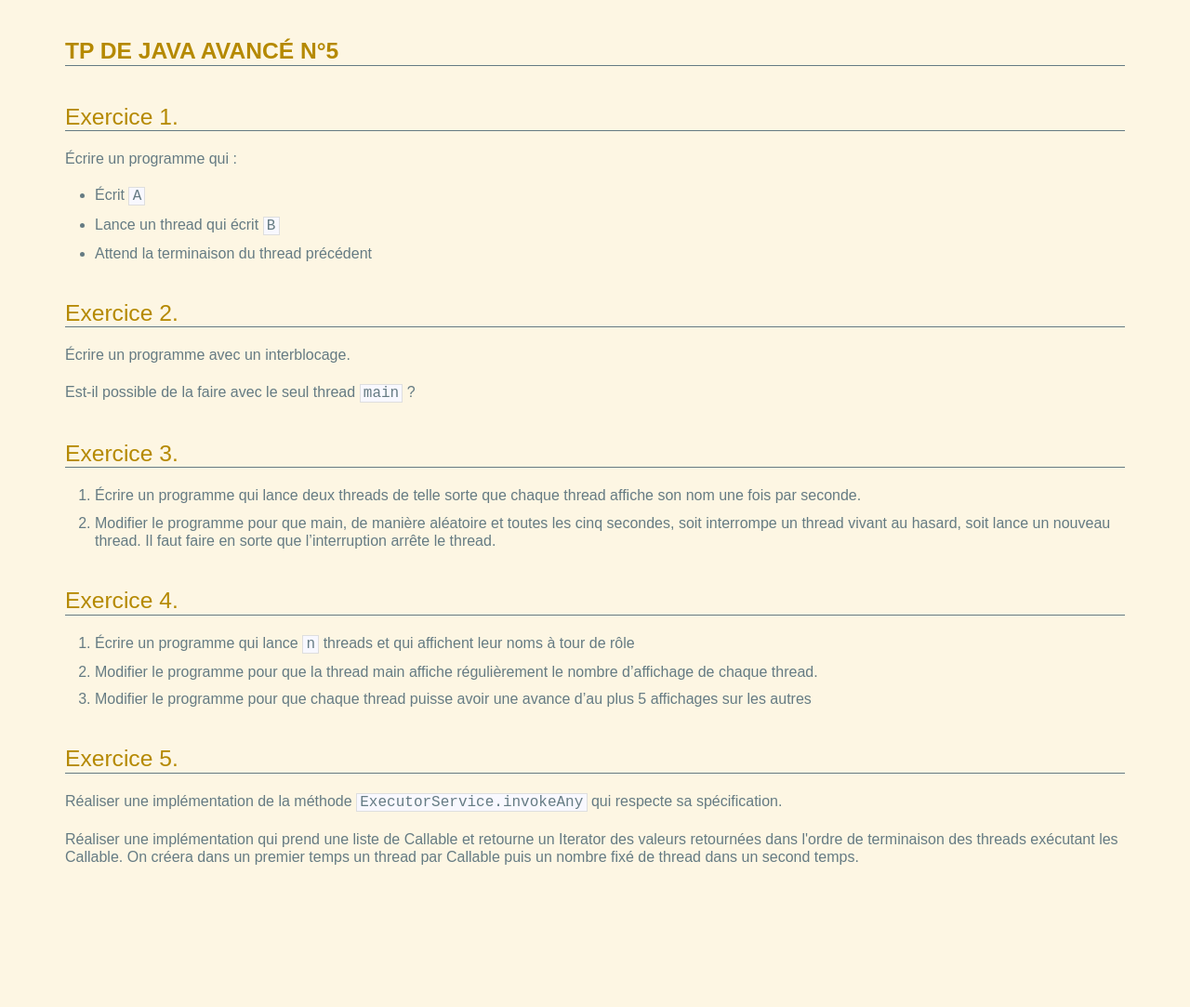
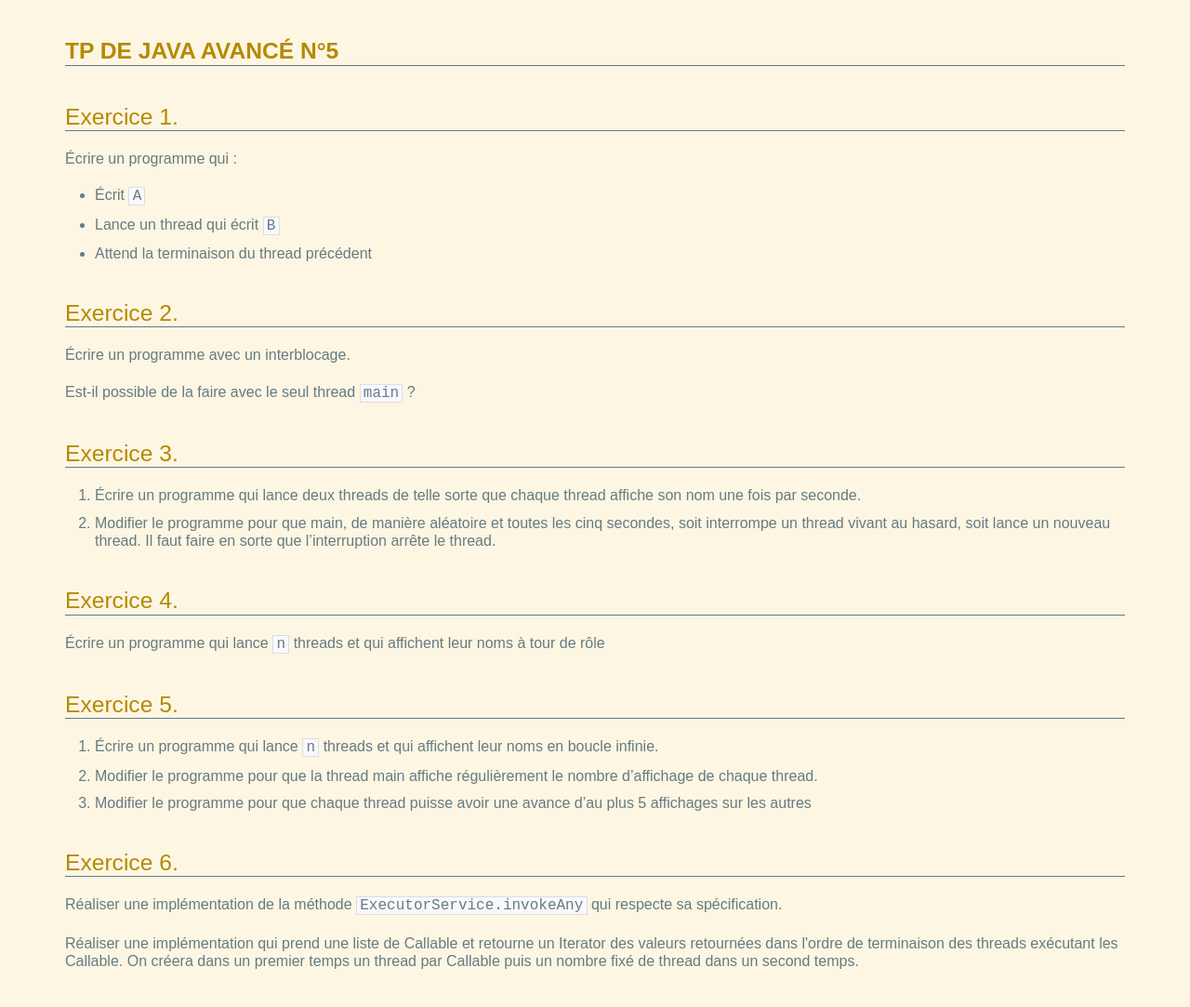
Before and after one commit to lacl-upec/m1javaa, a Jekyll site: the page built from _posts/2016-11-22-TP 5.md, in a window 1280 px wide. Shown: the whole page at 93% size. Built offline with Jekyll 4.4.1, drawn with Linux system fonts in a browser that asks for light colours; before the commit the page ends 971 px from its top, so only the background shows below that.

Commit message:
Created :_posts/2016-11-22-TP 5.md

```diff
--- a/_posts/2016-11-22-TP 5.md
+++ b/_posts/2016-11-22-TP 5.md
@@ -26,11 +26,15 @@ Exercice 3.
 Exercice 4.
 -----------
 
-1. Écrire un programme qui lance `n` threads et qui affichent leur noms à tour de rôle
+Écrire un programme qui lance `n` threads et qui affichent leur noms à tour de rôle
+
+Exercice 5.
+-----------
+1. Écrire un programme qui lance `n` threads et qui affichent leur noms en boucle infinie.
 2. Modifier le programme pour que la thread main affiche régulièrement le nombre d'affichage de chaque thread.
 3. Modifier le programme pour que chaque thread puisse avoir une avance d'au plus 5 affichages sur les autres
 
-Exercice 5.
+Exercice 6.
 -----------
 
 Réaliser une implémentation de la méthode `ExecutorService.invokeAny` qui respecte sa spécification.
```
